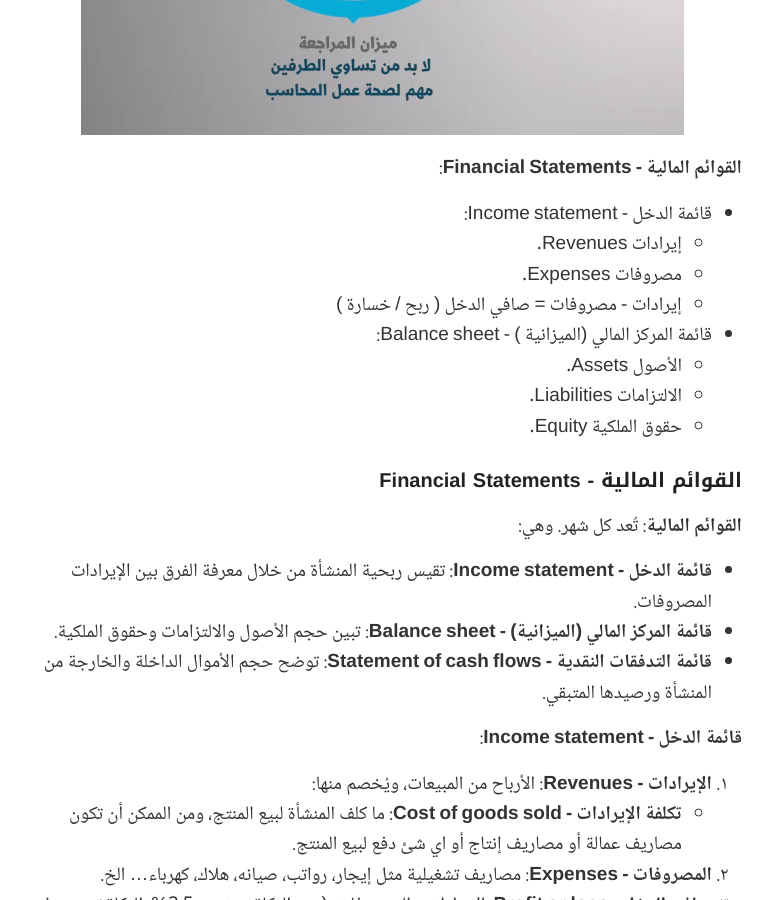
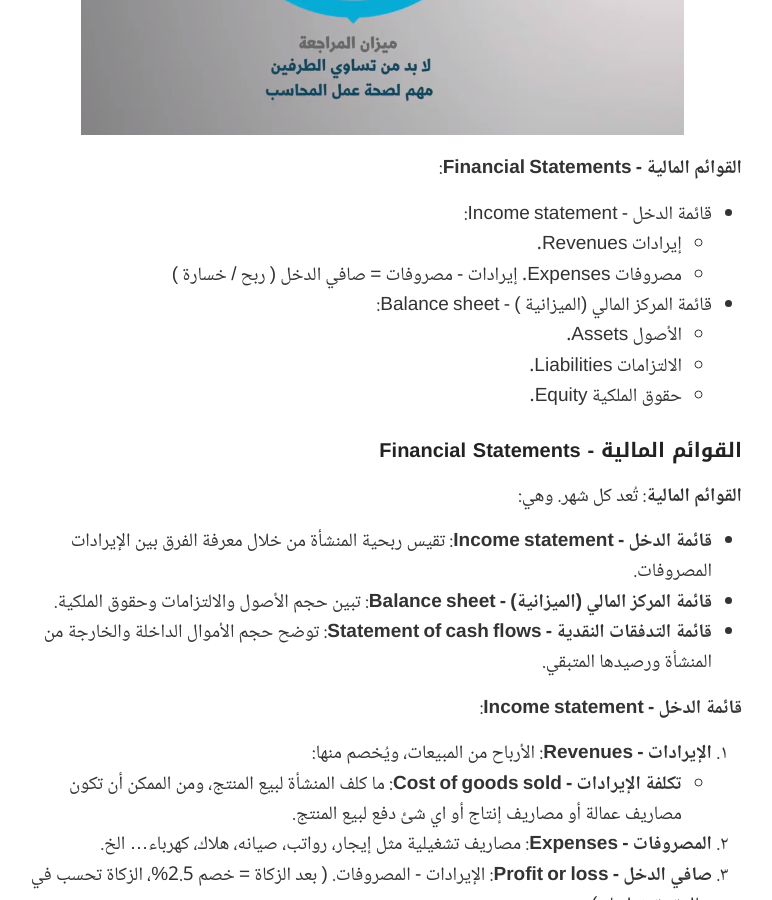
Before and after one commit to alioh/alioh.github.io, a Jekyll site: the page built from _posts/2020-04-22-performance-management.md, in a window 1280 px wide and 900 px high, scrolled down 1544 px. Shown: the whole window, without its empty margins (258-1030 px from the left). Built offline with Jekyll 4.4.1, drawn with Linux system fonts in a browser that asks for light colours; part of the change alters nothing that is shown; some of the changed text lies outside the part shown.

```diff
--- a/_posts/2020-04-22-performance-management.md
+++ b/_posts/2020-04-22-performance-management.md
@@ -41,7 +41,7 @@ title: مدخل للقوائم المالية
 -   قائمة الدخل - Income statement:
 	-   إيرادات Revenues.
 	-   مصروفات Expenses.
-	- إيرادات - مصروفات = صافي الدخل ( ربح / خسارة )
+	إيرادات - مصروفات = صافي الدخل ( ربح / خسارة )
 
 -   قائمة المركز المالي (الميزانية ) - Balance sheet:
 	-   الأصول Assets.
@@ -62,7 +62,7 @@ title: مدخل للقوائم المالية
 3.  **صافي الدخل - Profit or loss**: الإيرادات - المصروفات. ( بعد الزكاة = خصم 2.5%، الزكاة تحسب في حال تحقيق ارباح).
 
 مثال لقائمة الدخل (أضغط على الصورة للتكبير):
-![](https://alioh.github.io/images/2020-4-23/income-statement.jpg)
+[![](https://alioh.github.io/images/2020-4-23/income-statement.jpg)](https://alioh.github.io/images/2020-4-23/income-statement.jpg)
 
 **قائمة المركز المالي - Balance sheet**: يجب أن تتساوى أوجه صرف الأموال مع مصادر الأموال. الأصول = الالتزامات + حقوق الملاك.
 1.  **الأصول - Assets**: أوجه صرف أموال الشركة.
@@ -75,7 +75,7 @@ title: مدخل للقوائم المالية
 3.  **حقوق الملاك - Equity**: من مصادر الأموال، وهي مساهماتهم في الشركة.
 
 مثال لقائمة مالية (أضغط على الصورة للتكبير):
-![](https://alioh.github.io/images/2020-4-23/balance-sheet.jpg)
+[![](https://alioh.github.io/images/2020-4-23/balance-sheet.jpg)](https://alioh.github.io/images/2020-4-23/balance-sheet.jpg)
 
 **قائمة التدفقات النقدية - Statement of cash flows**: تقيس مصادر الأموال سواء دخولها أو خروجها من ثلاث أوجه:
 1.  **النشاط التشغيلي - Operating**: الأموال التي تزيد إيرادات المنشأة (الإيرادات). الأموال التي تقلل إيرادات المنشأة (المصروفات). الأموال التي يتم جمعها خلال سنة. لا تشملها **الإستهلاك** و**إطفاء الخسائر**.
@@ -83,7 +83,7 @@ title: مدخل للقوائم المالية
 3.  **النشاط الاستثماري - Investing**: المبالغ من بيع أصول المنشأة أو شراء أصول جديده.
 
 مثال لقائمة التدفقات النقدية (أضغط على الصورة للتكبير):
-![](https://alioh.github.io/images/2020-4-23/cash-flows.jpg)
+[![](https://alioh.github.io/images/2020-4-23/cash-flows.jpg)](https://alioh.github.io/images/2020-4-23/cash-flows.jpg)
 
 ### التقييم والتحليل المالي
 
@@ -99,7 +99,7 @@ title: مدخل للقوائم المالية
 	![](https://alioh.github.io/images/2020-4-23/profit-perc.jpg)
 	-  **نسبة الالتزامات**: كل ما قل  كل ما كان أفضل.
 	![](https://alioh.github.io/images/2020-4-23/liabilities.jpg)
-	-  سيتم إضافة كامل النسب المالية لاحقاً.
+	-  سيتم إضافة مزيد النسب المالية لاحقاً.
 
 **القرارات المالية**: اتخاذ قرار بناء على التحليل والتقييم المالي، تحدد المخاطر والتحديات القادمة للمنشأة. أنواعها:
 -   **تشغيلية - Operating**.
```
